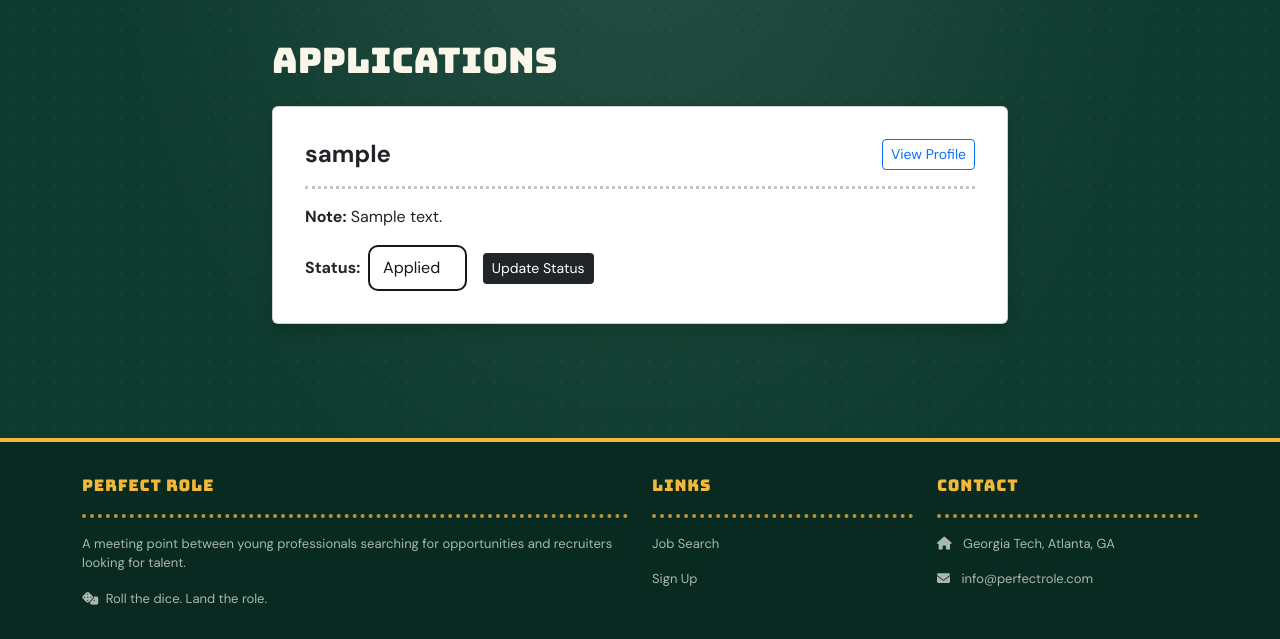
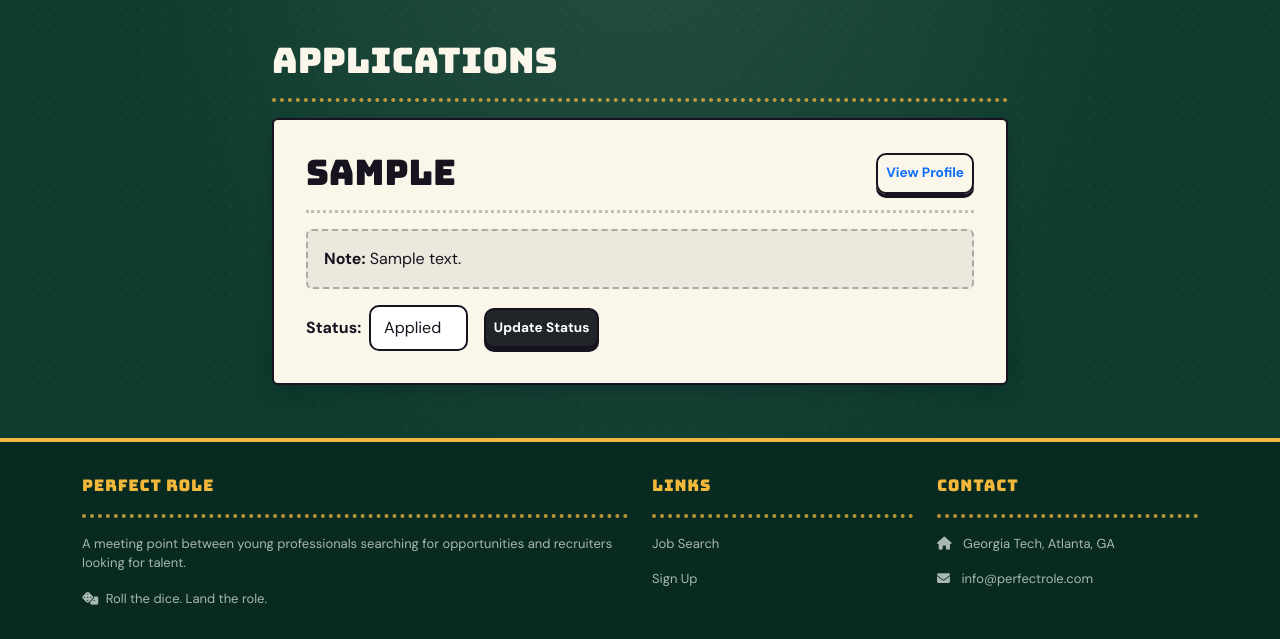
Before and after one commit to CS2340Group5/Project2, a Django app: page /posts/viewpostapplications/1/ in a window 1280 px wide. Shown: the part 90-729 px from the top of the page. Run offline with Django 5.2, Linux system fonts and the light colour scheme; a user stored in the database is signed in; tables that the repository leaves empty hold one stand-in row (values such as "Sample post").

Commit message:
Candidate Recommendations and Post Applications page reskins

```diff
--- a/perfect_role/accounts/templates/accounts/profile.html
+++ b/perfect_role/accounts/templates/accounts/profile.html
@@ -4,7 +4,7 @@
   <div class="container">
     <div class="row justify-content-center">
       <div class="col-md-8">
-        <div class="card shadow p-3 mb-4 rounded">
+        <div class="card pr-card shadow p-3 mb-4 rounded">
           <div class="card-body">
             <h2>{{ template_data.profile_user.username }}</h2>
             {% if template_data.is_owner or template_data.profile_user.is_public %}
--- a/perfect_role/posts/models.py
+++ b/perfect_role/posts/models.py
@@ -10,7 +10,7 @@ class Skill(models.Model):
 class JobPost(models.Model):
     id = models.AutoField(primary_key=True)
     name = models.CharField(max_length=255)
-    skills = models.ManyToManyField(Skill)
+    skills = models.ManyToManyField(Skill, blank=True)
     position = models.CharField(max_length=150)
     salary_min = models.IntegerField()
     is_remote = models.BooleanField(default=False)
--- a/perfect_role/posts/templates/posts/viewpostapplications.html
+++ b/perfect_role/posts/templates/posts/viewpostapplications.html
@@ -4,17 +4,19 @@
   <div class="container">
     <div class="row justify-content-center">
       <div class="col-md-8">
-        <h2 class="mb-4">Applications</h2>
-
+        <h2 class="mb-2">Applications</h2>
+        <hr />
         {% for app in template_data.applications %}
-        <div class="card shadow p-3 mb-4 rounded">
+        <div class="card pr-card shadow p-3 mt-3 mb-4 rounded">
           <div class="card-body">
             <div class="d-flex justify-content-between align-items-center">
-                <h4 class="mb-0">{{ app.user.username }}</h4>
-                <a href="{% url 'accounts.profile_view' app.user.id %}" class="btn btn-sm btn-outline-primary">View Profile</a>
+                <h2 class="mb-0">{{ app.user.username }}</h2>
+                <a href="{% url 'accounts.profile_view' app.user.id %}" class="btn btn-pr-sm btn-outline-primary">View Profile</a>
             </div>
             <hr />
-            <p><b>Note:</b> {{ app.note|default:"No note provided." }}</p>
+            <div class="p-3 rounded" style="background: rgba(23,20,31,.06); border: 2px dashed rgba(23,20,31,.3)">
+              <b>Note:</b> {{ app.note|default:"No note provided." }}
+            </div>
 
             <form method="POST" action="#" class="d-flex align-items-center mt-3">
               {% csrf_token %}
@@ -27,7 +29,7 @@
                 <option value="OFFER" {% if app.status == 'OFFER' %}selected{% endif %}>Offer</option>
                 <option value="CLOSED" {% if app.status == 'CLOSED' %}selected{% endif %}>Closed</option>
               </select>
-              <button type="submit" class="btn btn-sm bg-dark text-white">Update Status</button>
+              <button type="submit" class="btn btn-pr-sm bg-dark text-white">Update Status</button>
             </form>
 
           </div>
```
Also changed, not shown: perfect_role/posts/templates/posts/candidate_recommendations.html (+9 -4 lines).
